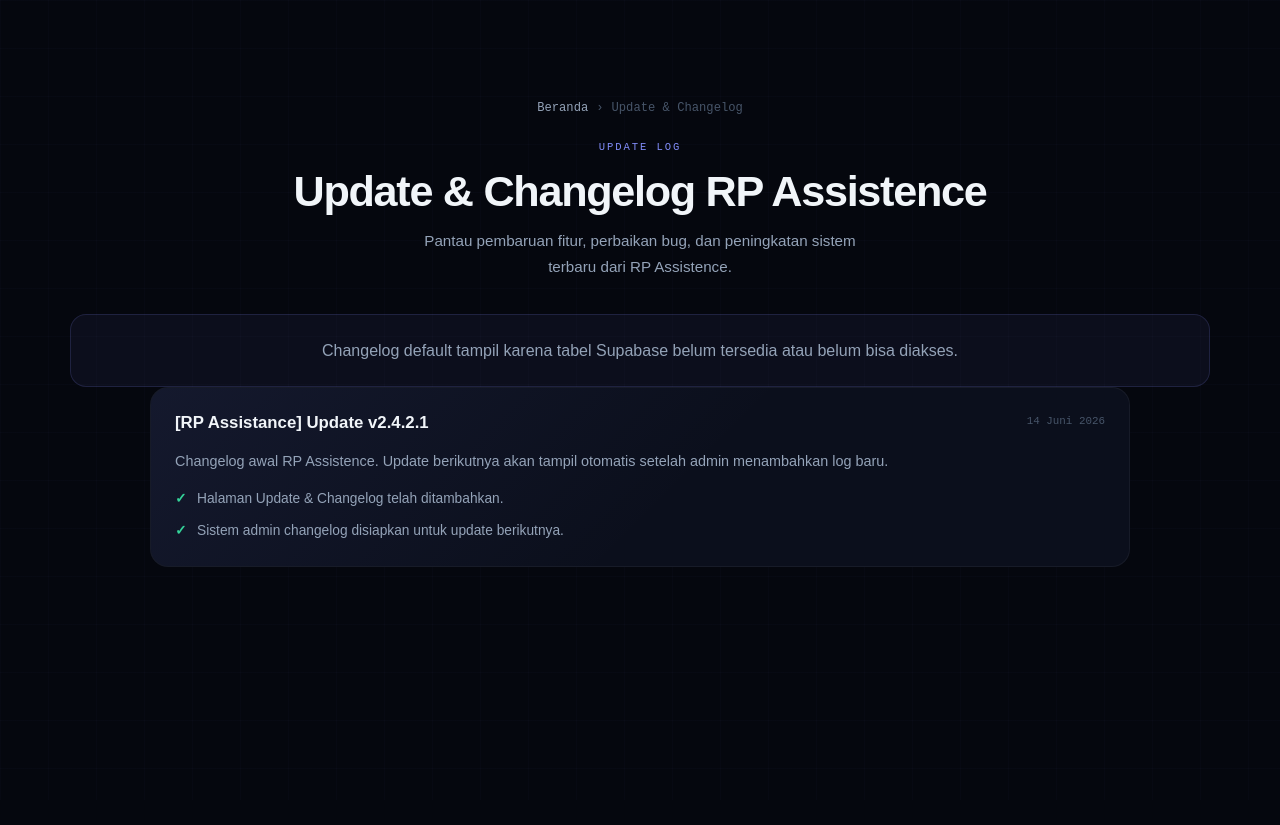
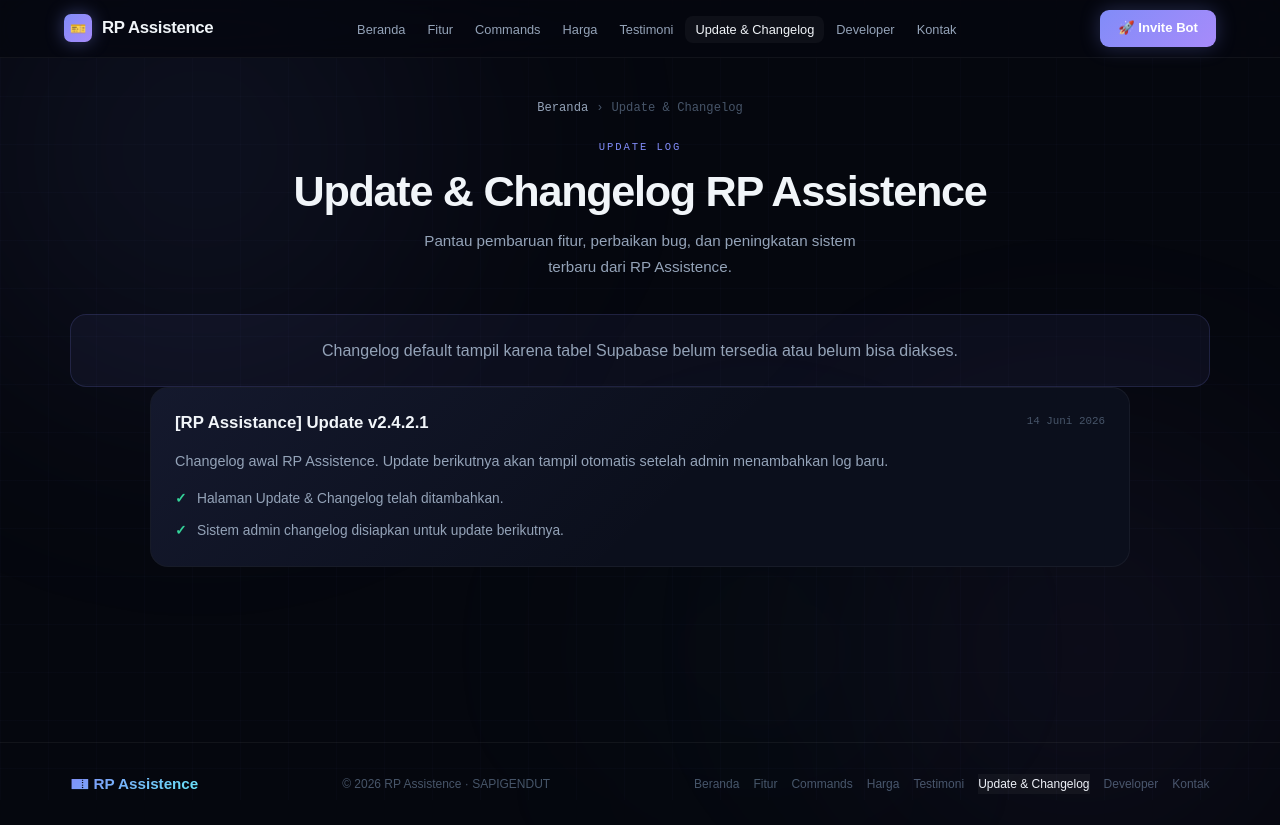
Before and after one commit to cicak7421/rphelper, a plain HTML site: page changelog.html in a window 1280 px wide. Before the commit the page ends 800 px from the top, so only its background shows below. Drawn offline with nearby package versions, Linux system fonts and the light colour scheme; no server answers.

Commit message:
Add full navigation to changelog page

```diff
--- a/changelog.html
+++ b/changelog.html
@@ -9,18 +9,24 @@
 <link rel="stylesheet" href="assets/css/changelog.css"/>
 </head>
 <body>
+<div class="ob ob1"></div><div class="ob ob2"></div><div class="ob ob3"></div>
+<nav>
+  <a href="index.html" class="nbrand"><span class="nmark">🎫</span>RP Assistence</a>
+  <ul class="nlinks" aria-label="Navigasi utama">
+    <li><a href="index.html">Beranda</a></li><li><a href="features.html">Fitur</a></li><li><a href="commands.html">Commands</a></li><li><a href="pricing.html">Harga</a></li><li><a href="testimonials.html">Testimoni</a></li><li><a href="changelog.html" aria-current="page" class="active">Update &amp; Changelog</a></li><li><a href="developers.html">Developer</a></li><li><a href="contact.html">Kontak</a></li>
+  </ul>
+  <div class="nright"><a href="index.html" class="ninvite">🚀 Invite Bot</a><button class="nmobile-btn" onclick="toggleMenu()" aria-label="Buka menu" aria-controls="mobileMenu" aria-expanded="false"><svg width="20" height="20" viewBox="0 0 24 24" fill="none" stroke="currentColor" stroke-width="2"><line x1="3" y1="6" x2="21" y2="6"/><line x1="3" y1="12" x2="21" y2="12"/><line x1="3" y1="18" x2="21" y2="18"/></svg></button></div>
+</nav>
+<div class="mobile-menu" id="mobileMenu"><a href="index.html" onclick="closeMenu()">Beranda</a><a href="features.html" onclick="closeMenu()">Fitur</a><a href="commands.html" onclick="closeMenu()">Commands</a><a href="pricing.html" onclick="closeMenu()">Harga</a><a href="testimonials.html" onclick="closeMenu()">Testimoni</a><a href="changelog.html" onclick="closeMenu()" aria-current="page" class="active">Update &amp; Changelog</a><a href="developers.html" onclick="closeMenu()">Developer</a><a href="contact.html" onclick="closeMenu()">Kontak</a></div>
 <main class="w">
 <section class="page" id="changelog">
   <div class="breadcrumb ao"><a href="index.html">Beranda</a><span>›</span><span>Update &amp; Changelog</span></div>
-  <div class="changelog-hero ao">
-    <p class="ey">Update Log</p>
-    <h2>Update &amp; Changelog RP Assistence</h2>
-    <p class="ssub">Pantau pembaruan fitur, perbaikan bug, dan peningkatan sistem terbaru dari RP Assistence.</p>
-  </div>
+  <div class="changelog-hero ao"><p class="ey">Update Log</p><h2>Update &amp; Changelog RP Assistence</h2><p class="ssub">Pantau pembaruan fitur, perbaikan bug, dan peningkatan sistem terbaru dari RP Assistence.</p></div>
   <p class="admin-note ao" id="changelogNote">Update terbaru akan otomatis tampil di sini setelah admin menambahkan changelog.</p>
   <div class="changelog-list ao" id="changelogList" aria-live="polite"></div>
 </section>
 </main>
+<footer><span class="fb">🎫 RP Assistence</span><span class="fcopy">© 2026 RP Assistence · SAPIGENDUT</span><div class="flinks"><a href="index.html">Beranda</a><a href="features.html">Fitur</a><a href="commands.html">Commands</a><a href="pricing.html">Harga</a><a href="testimonials.html">Testimoni</a><a href="changelog.html" aria-current="page">Update &amp; Changelog</a><a href="developers.html">Developer</a><a href="contact.html">Kontak</a></div></footer>
 <script src="https://cdn.jsdelivr.net/npm/@supabase/supabase-js@2"></script>
 <script src="assets/js/supabase-config.js"></script>
 <script src="assets/js/main.js"></script>
```
